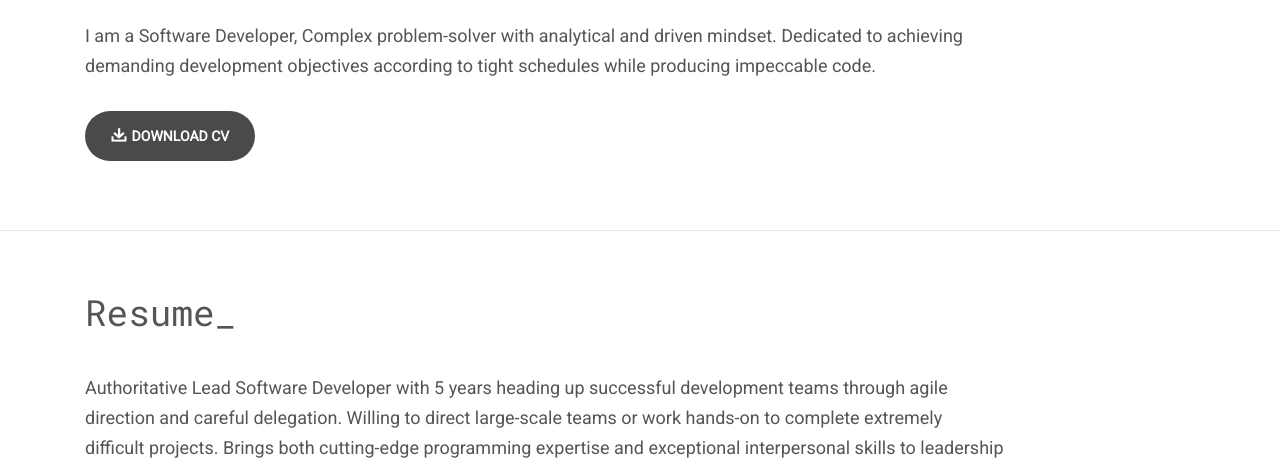
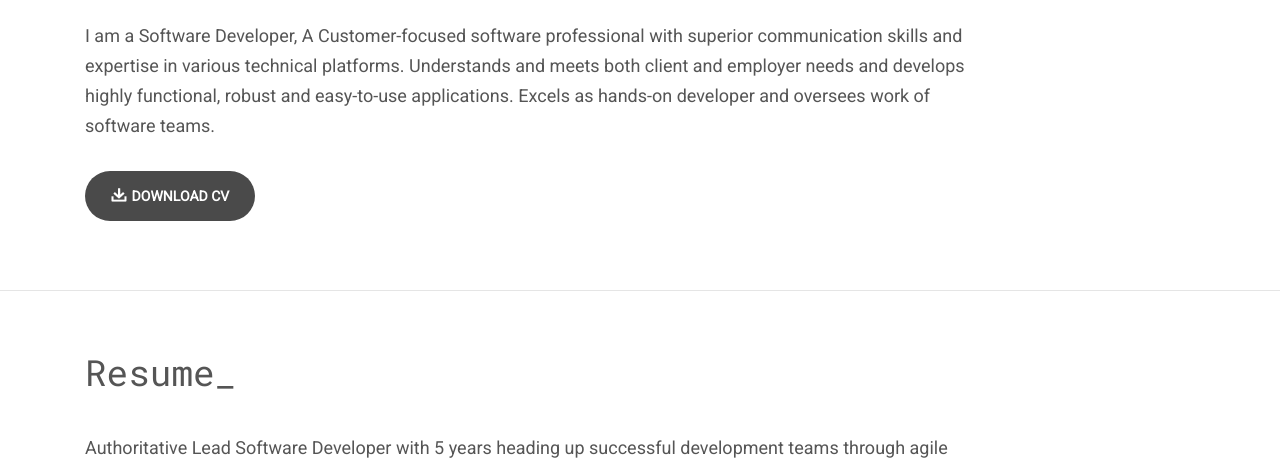
Before and after one commit to theclassical-dev/mymy, a website: page index.html in a window 1280 px wide. Shown: the part 641-1100 px from the top of the page. Drawn offline with Linux system fonts and the light colour scheme.

Commit message:
summary update

```diff
--- a/index.html
+++ b/index.html
@@ -107,7 +107,7 @@
                 <div class="col-md-10">
                     <h2 id="hello_header" class="section__title">Hi_</h2>
                     <p class="section__description">
-                        I am a Software Developer, Complex problem-solver with analytical and driven mindset. Dedicated to achieving demanding development objectives according to tight schedules while producing impeccable code.
+                        I am a Software Developer, A Customer-focused software professional with superior communication skills and expertise in various technical platforms. Understands and meets both client and employer needs and develops highly functional, robust and easy-to-use applications. Excels as hands-on developer and oversees work of software teams.
                     </p>
                     <a href="" class="section_btn site-btn"><img src="assets/img/img_btn_icon.png" alt="" />Download CV</a>
                 </div>
```
